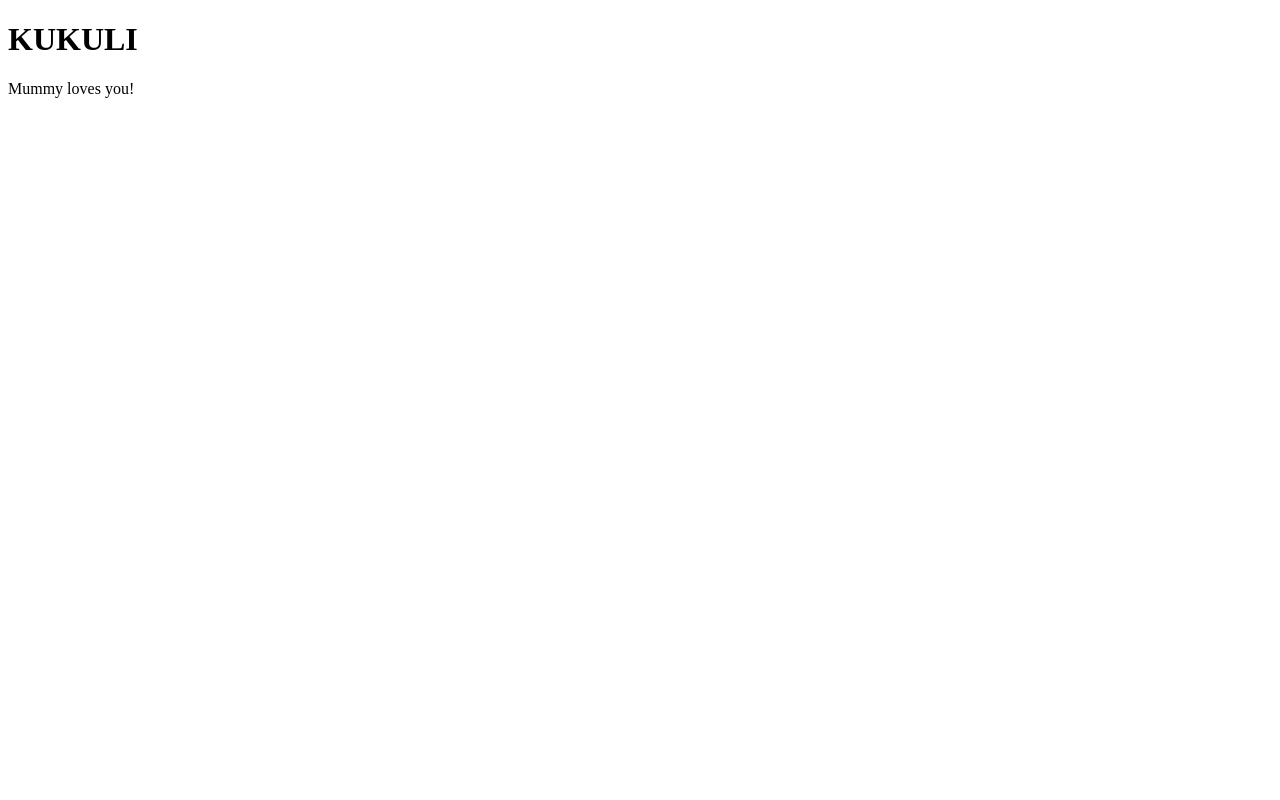
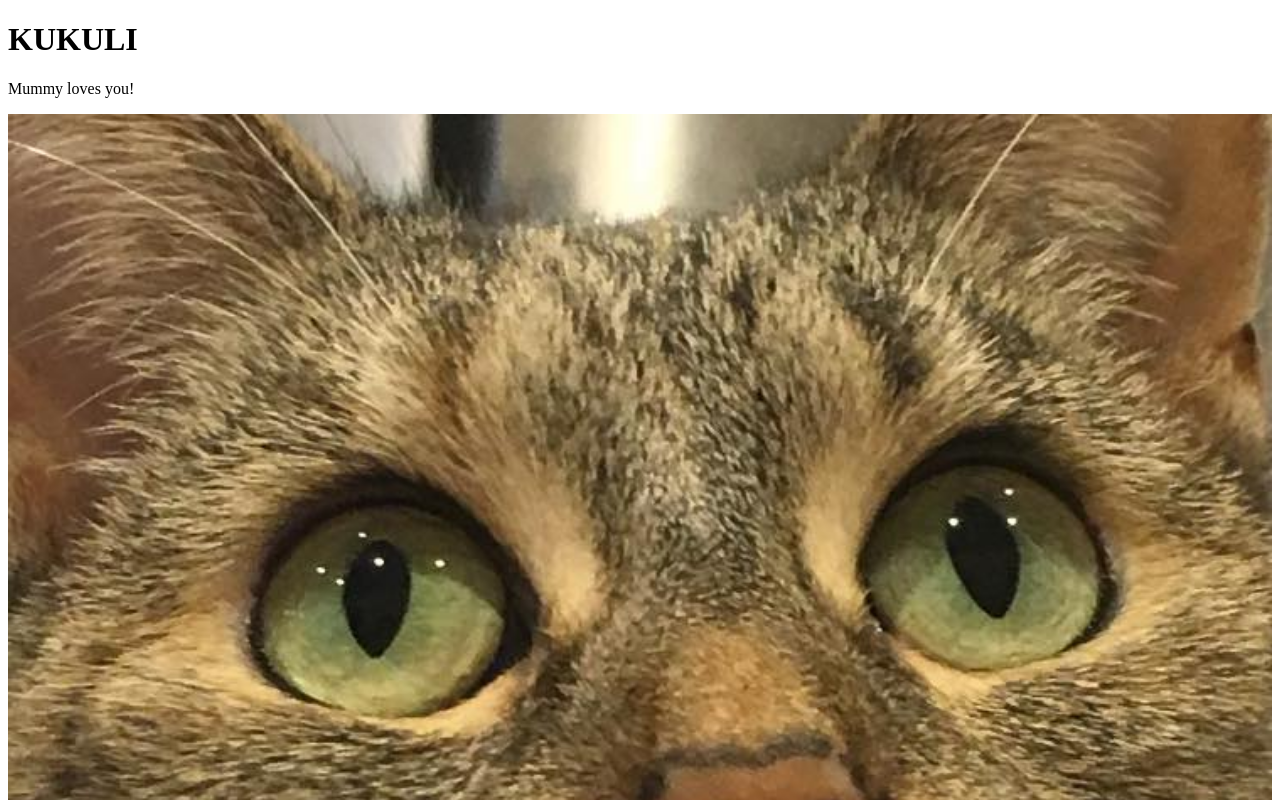
Before and after one commit to meleksen1/myfirstwebsite, a website: page index.html in a window 1280 px wide. Shown: the top 800 px of the page. Drawn offline with Linux system fonts and the light colour scheme.

Commit message:
Update 2 files

```diff
--- a/index.html
+++ b/index.html
@@ -9,5 +9,6 @@
   <body>
     <h1>KUKULI</h1>
     <p>Mummy loves you!</p>
+    <img src="cat.jpg" width="100%" />
   </body>
 </html>
```
Also changed, not shown: cat.jpg (added).
